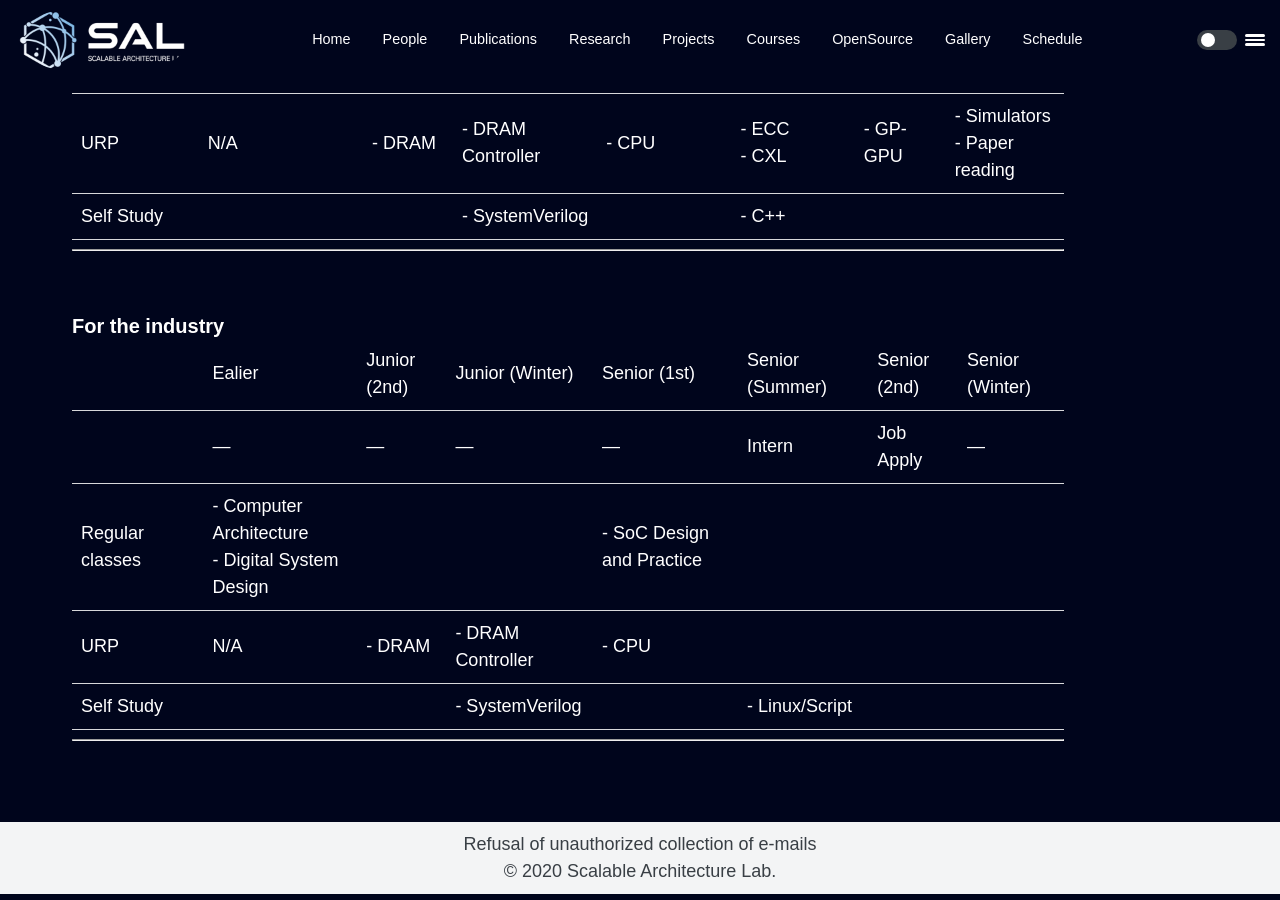
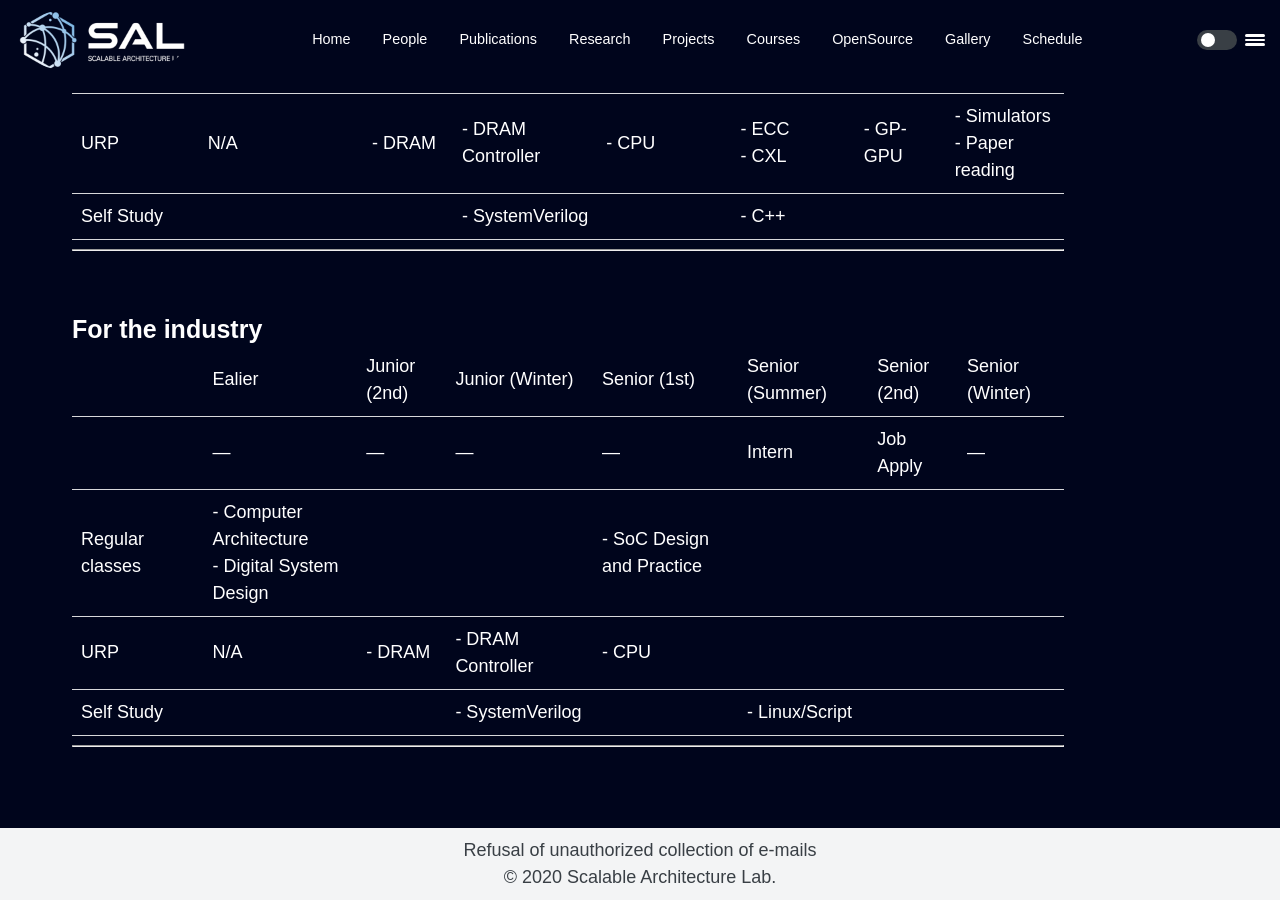
Before and after one commit to scalable-arch/scalable-arch.github.io, a Jekyll site: the page built from courses.md, in a window 1280 px wide and 900 px high, scrolled down 1629 px. Built offline with Jekyll 4.4.1, drawn with Linux system fonts in a browser that asks for light colours.

```diff
--- a/courses.md
+++ b/courses.md
@@ -50,7 +50,7 @@ Below are ideal schedules for students who want to enter the graduate program or
 <br>
 <br>
 
-#### For the industry
+### For the industry
 
 |                 || Ealier             | Junior (2nd)     | Junior (Winter)     | Senior (1st)            | Senior (Summer)           | Senior (2nd)               | Senior (Winter)    |
 |                 || ---                | ---              | ---                 | ---                     | Intern                    | Job Apply                  | ---                  |
```
